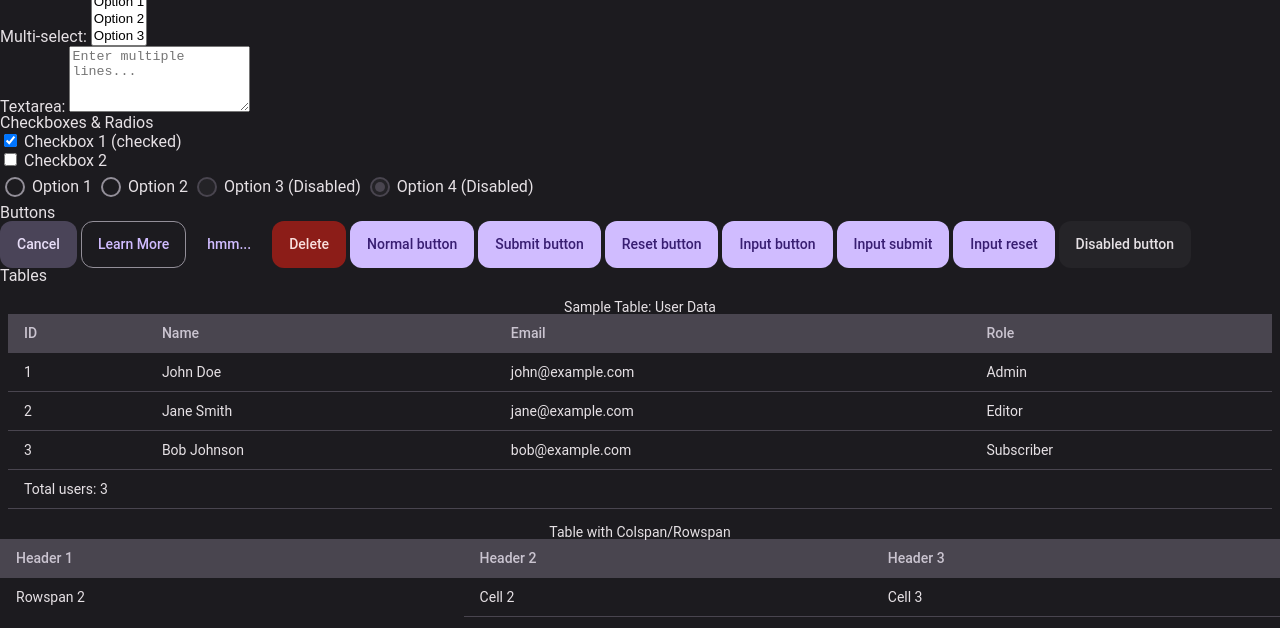
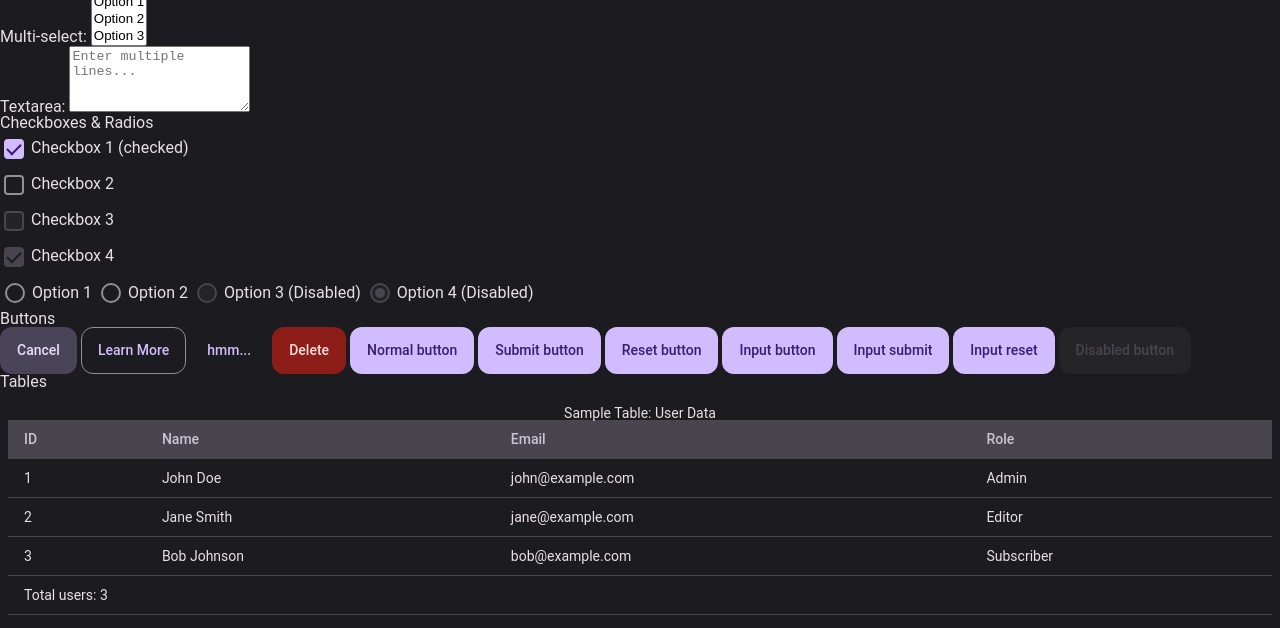
Before and after one commit to z-npm/zui, a website built with Vite: page index.html in a window 1280 px wide. Shown: the part 860-1488 px from the top of the page. Built offline with nearby package versions, Linux system fonts and the light colour scheme.

Commit message:
Improve checkbox style

```diff
--- a/index.html
+++ b/index.html
@@ -225,8 +225,32 @@ function hello() {
                 <label for="checkbox1">Checkbox 1 (checked)</label>
               </div>
               <div>
-                <input type="checkbox" id="checkbox2" name="checkbox2" />
+                <input
+                  class="secondary"
+                  type="checkbox"
+                  id="checkbox2"
+                  name="checkbox2"
+                />
                 <label for="checkbox2">Checkbox 2</label>
+              </div>
+              <div>
+                <input
+                  type="checkbox"
+                  id="checkbox3"
+                  name="checkbox3"
+                  disabled
+                />
+                <label for="checkbox3">Checkbox 3</label>
+              </div>
+              <div>
+                <input
+                  type="checkbox"
+                  id="checkbox4"
+                  name="checkbox4"
+                  checked
+                  disabled
+                />
+                <label for="checkbox4">Checkbox 4</label>
               </div>
               <div class="radio-group">
                 <label>
@@ -234,7 +258,12 @@ function hello() {
                   Option 1
                 </label>
                 <label>
-                  <input type="radio" name="option" value="2" />
+                  <input
+                    type="radio"
+                    class="secondary"
+                    name="option"
+                    value="2"
+                  />
                   Option 2
                 </label>
                 <label>
--- a/src/lib/styles/default.scss
+++ b/src/lib/styles/default.scss
@@ -6,6 +6,95 @@ body {
   font-family: var(--zui-font-family);
   background-color: var(--zui-color-background);
   color: var(--zui-color-text-primary);
+}
+
+/* ========================================
+CHECKBOX
+======================================== */
+input[type="checkbox"] {
+  appearance: none;
+  -webkit-appearance: none;
+  -moz-appearance: none;
+  min-width: 1.25rem;
+  min-height: 1.25rem;
+  border: 2px solid var(--zui-color-outline);
+  border-radius: var(--zui-radius-xs); /* slightly rounded corners */
+  background-color: var(--zui-color-surface);
+  margin-block: var(--zui-space-xs);
+  vertical-align: middle;
+  user-select: none;
+  cursor: pointer;
+  position: relative;
+  transition:
+    border-color var(--zui-motion-duration-normal) ease,
+    background-color var(--zui-motion-duration-normal) ease;
+
+  &:hover {
+    border-color: var(--zui-color-primary-hover);
+    background-color: var(--zui-state-layer-hover);
+  }
+
+  &:checked {
+    border-color: var(--zui-color-primary);
+    background-color: var(--zui-color-primary);
+
+    &::after {
+      content: "";
+      display: block;
+      min-width: 0.375rem;
+      min-height: 0.75rem;
+      border-style: solid;
+      border-color: var(--zui-color-on-primary);
+      border-width: 0 2px 2px 0;
+      position: absolute;
+      inset-block-start: 50%;
+      inset-inline-start: 50%;
+      transform: translate(-50%, -60%) rotate(45deg);
+    }
+  }
+
+  &:focus-visible {
+    outline: 2px solid var(--zui-color-primary);
+    outline-offset: 2px;
+  }
+
+  &:disabled,
+  &[disabled] {
+    border-color: var(--zui-color-outline-variant);
+    background-color: var(--zui-state-layer-disabled);
+    cursor: not-allowed;
+    pointer-events: none;
+    transform: none;
+
+    &:checked {
+      background-color: var(--zui-color-outline-variant);
+      border-color: var(--zui-color-outline-variant);
+
+      &::after {
+        border-color: var(--zui-color-surface);
+      }
+    }
+  }
+}
+
+/* Secondary Checkbox Button Variant */
+input[type="checkbox"].secondary {
+  &:hover {
+    border-color: var(--zui-color-secondary-container);
+  }
+
+  &:checked {
+    border-color: var(--zui-color-secondary);
+    background-color: var(--zui-color-secondary);
+
+    &::after {
+      border-color: var(--zui-color-secondary-container);
+    }
+  }
+
+  &:focus-visible {
+    outline: 2px solid var(--zui-color-secondary);
+  }
 }
 
 /* ========================================
@@ -21,8 +110,8 @@ input[type="radio"] {
   border-radius: var(--zui-radius-full);
   background-color: var(--zui-color-surface);
   margin-block: var(--zui-space-xs);
-
   vertical-align: middle;
+  user-select: none;
   cursor: pointer;
   position: relative;
   transition:
@@ -56,14 +145,35 @@ input[type="radio"] {
     outline-offset: 2px;
   }
 
-  &:disabled {
+  &:disabled,
+  &[disabled] {
     border-color: var(--zui-color-outline-variant);
     background-color: var(--zui-state-layer-disabled);
     cursor: not-allowed;
+    pointer-events: none;
+    transform: none;
 
     &:checked::after {
       background-color: var(--zui-color-outline-variant);
     }
+  }
+}
+
+/* Secondary RADIO Button Variant */
+input[type="radio"].secondary {
+  &:hover {
+    border-color: var(--zui-color-secondary-container);
+  }
+
+  &:checked {
+    border-color: var(--zui-color-secondary);
+    &::after {
+      background-color: var(--zui-color-secondary);
+    }
+  }
+
+  &:focus-visible {
+    outline: 2px solid var(--zui-color-secondary);
   }
 }
 
@@ -101,7 +211,7 @@ input[type="reset"] {
   &:disabled,
   &[disabled] {
     background-color: var(--zui-state-layer-disabled);
-    color: var(--zui-color-text-disable);
+    color: var(--zui-color-outline-variant);
     cursor: not-allowed;
     pointer-events: none;
     transform: none;
```
